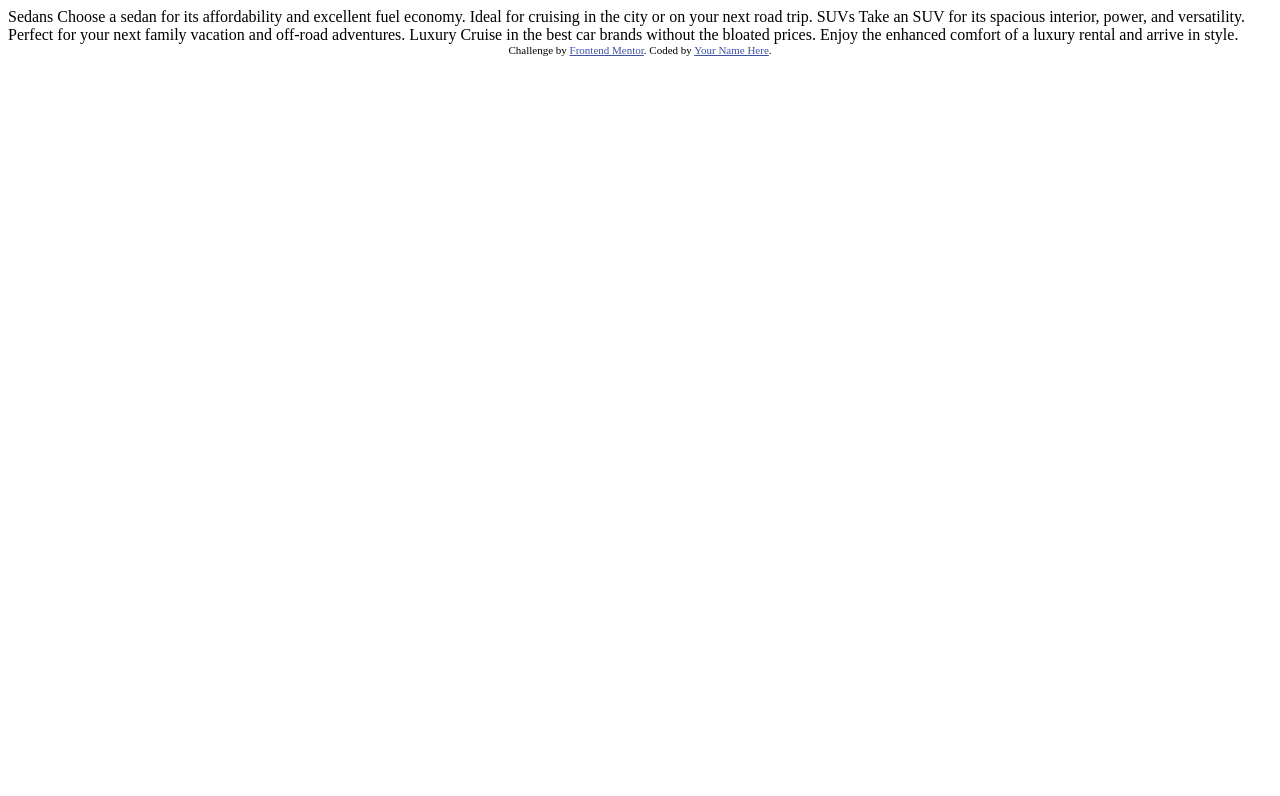
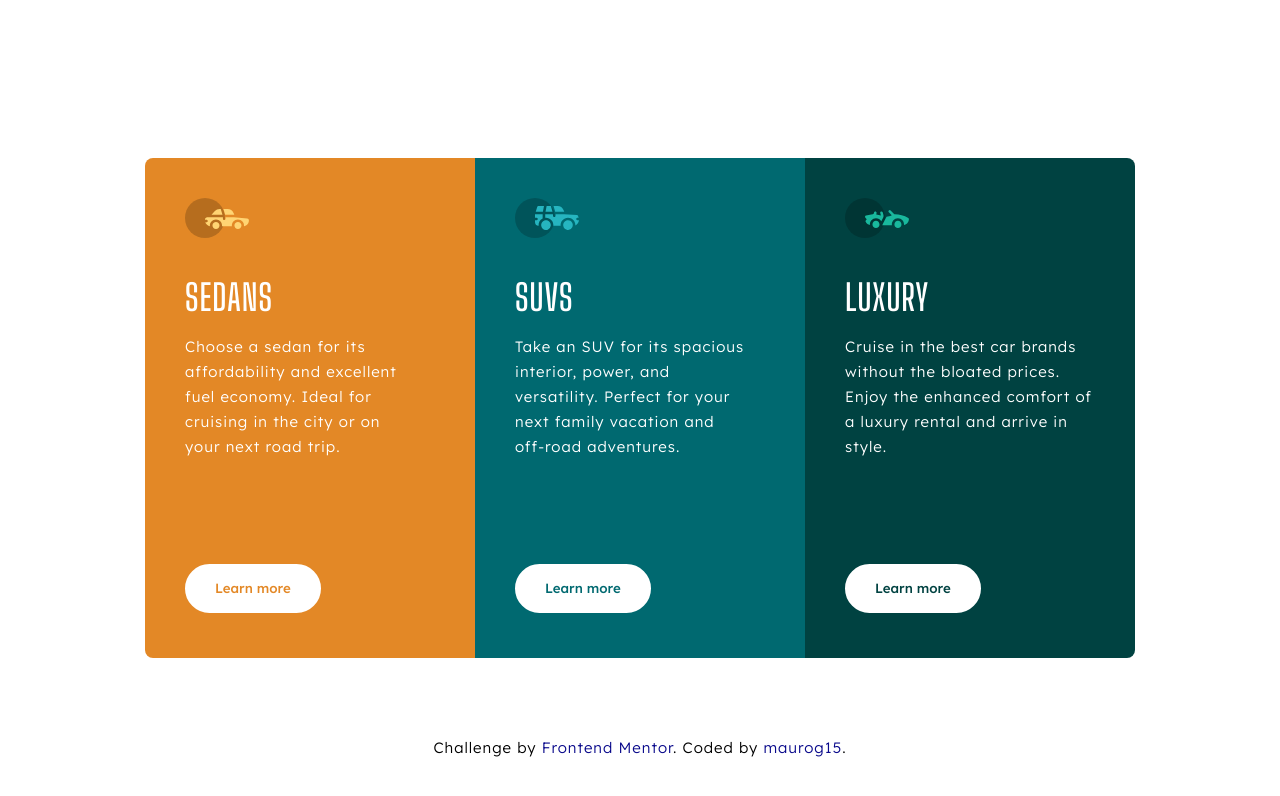
Before and after one commit to maurog15/columns_challenge, a plain HTML site: page index.html in a window 1280 px wide. Drawn offline with Linux system fonts and the light colour scheme.

Commit message:
Finished challenge
Finished html and css coding. Updated README.

```diff
--- /dev/null
+++ b/css/styles.css
@@ -0,0 +1,98 @@
+@import url('https://fonts.googleapis.com/css2?family=Big+Shoulders+Display:wght@600&family=Lexend+Deca:wght@300;500&display=swap');
+
+body {
+    display: flex;
+    height: 100vh;
+    justify-content: center;
+    font-family: 'Lexend Deca', sans-serif;
+    font-size: 15px;
+    font-weight: 300;
+    color: white;
+    letter-spacing: 1px;
+    line-height: 25px;
+}
+
+.flex-container {
+    display: flex;
+    align-items: center;
+}
+
+.left-container {
+    flex: 1;
+    background-color: hsl(31, 77%, 52%);
+    height: 420px;
+    width: 250px;
+    border-radius: 8px 0 0 8px;
+    padding: 40px;
+}
+
+.mid-container {
+    flex: 1;
+    background-color: hsl(184, 100%, 22%);
+    height: 420px;
+    width: 250px;
+    padding:40px;
+    justify-content: flex-start;
+    text-align: left;
+    align-items: flex-start;
+    align-content: flex-start;
+}
+
+.right-container {
+    flex: 1;
+    background-color: hsl(179, 100%, 13%);
+    height: 420px;
+    width: 250px;
+    border-radius: 0 8px 8px 0;
+    padding: 40px;
+}
+
+button {
+    background-color: white;
+    border-radius: 60px;
+    border: 2px solid white;
+    padding: 10px 28px;
+    cursor: pointer;
+    margin-top: 90px;
+    font-family: 'Lexend Deca', sans-serif;
+    line-height: 25px;
+    font-weight: 500;
+}
+
+.left-container button {
+    color: hsl(31, 77%, 52%);
+}
+
+.mid-container button {
+    color: hsl(184, 100%, 22%);
+}
+
+.right-container button {
+    color: hsl(179, 100%, 13%);
+}
+
+button:hover {
+    background-color: transparent;
+    color: white;
+    border: 2px solid white;
+}
+
+h1 {
+    font-family: 'Big Shoulders Display', cursive;
+    text-transform: uppercase;
+    font-weight: 600;
+    font-size: 36px;
+    margin-top: 40px;
+}
+
+
+.attribution {
+    position: absolute;
+    bottom: 40px;
+    color: black;
+}
+
+a {
+    text-decoration: none;
+    color: rgb(9, 9, 139);
+}
--- a/index.html
+++ b/index.html
@@ -2,35 +2,39 @@
 <html lang="es">
 <head>
   <meta charset="UTF-8">
-  <meta name="viewport" content="width=device-width, initial-scale=1.0"> <!-- displays site properly based on user's device -->
+  <meta name="viewport" content="width=device-width, initial-scale=1.0">
+  <title>Frontend Mentor | 3-column preview card component</title>
+  <link rel="stylesheet" href="css/styles.css">
+</head>
 
-  <link rel="icon" type="image/png" sizes="32x32" href="./images/favicon-32x32.png">
-
-  <title>Frontend Mentor | 3-column preview card component</title>
-
-  <!-- Feel free to remove these styles or customise in your own stylesheet 👍 -->
-  <style>
-    .attribution { font-size: 11px; text-align: center; }
-    .attribution a { color: hsl(228, 45%, 44%); }
-  </style>
-</head>
 <body>
-
-  Sedans
-  Choose a sedan for its affordability and excellent fuel economy. Ideal for cruising in the city
-  or on your next road trip.
-
-  SUVs
-  Take an SUV for its spacious interior, power, and versatility. Perfect for your next family vacation
-  and off-road adventures.
-
-  Luxury
-  Cruise in the best car brands without the bloated prices. Enjoy the enhanced comfort of a luxury
-  rental and arrive in style.
+  <div class="flex-container">
+    <div class="left-container">
+      <img src="images/icon-sedans.svg" alt="sedan logo">
+      <h1>Sedans</h1>
+      <p>Choose a sedan for its affordability and excellent<br> fuel economy. Ideal for<br> cruising in the city
+      or on<br> your next road trip.</p>
+      <button>Learn more</button>
+    </div>
+    <div class="mid-container">
+      <img src="images/icon-suvs.svg" alt="suvs logo">
+      <h1>SUVs</h1>
+      <p>Take an SUV for its spacious interior, power, and<br> versatility. Perfect for your next family vacation
+      and<br> off-road adventures.</p>
+      <button>Learn more</button>
+    </div>
+    <div class="right-container">
+      <img src="images/icon-luxury.svg" alt="luxury logo">
+      <h1>Luxury</h1>
+      <p>Cruise in the best car brands without the bloated prices. <br>Enjoy the enhanced comfort of a luxury
+      rental and arrive in style.</p>
+      <button>Learn more</button>
+    </div>
+  </div>
 
   <div class="attribution">
     Challenge by <a href="https://www.frontendmentor.io?ref=challenge" target="_blank">Frontend Mentor</a>.
-    Coded by <a href="#">Your Name Here</a>.
+    Coded by <a href="https://github.com/maurog15/columns_challenge">maurog15</a>.
   </div>
 </body>
 </html>
```
Also changed, not shown: 3 other files.
